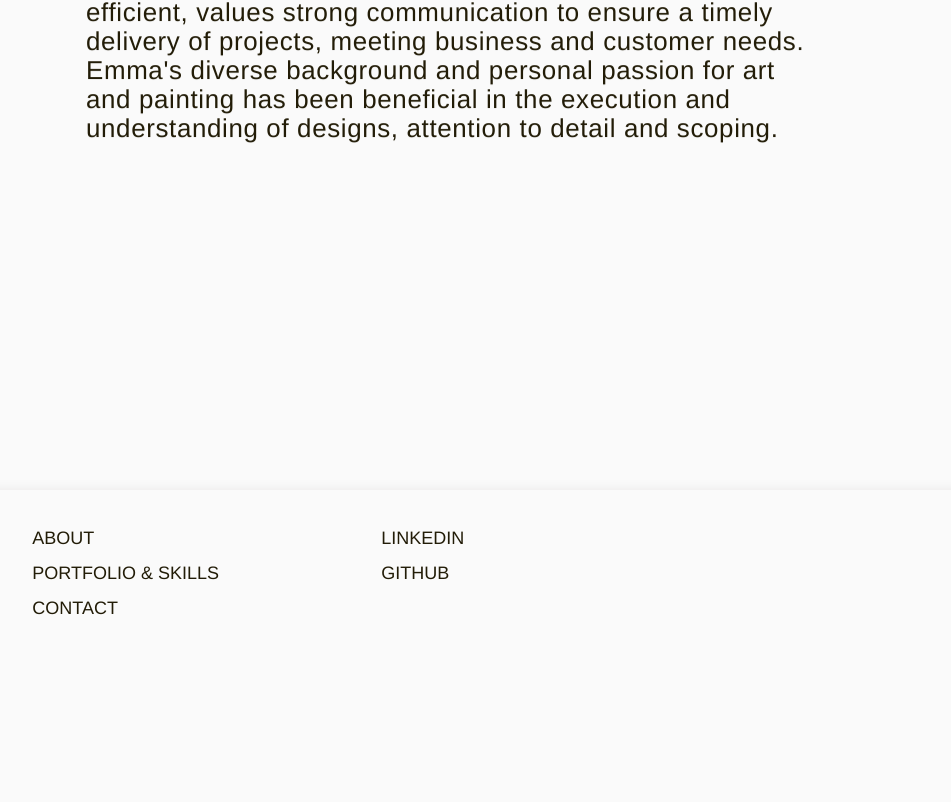
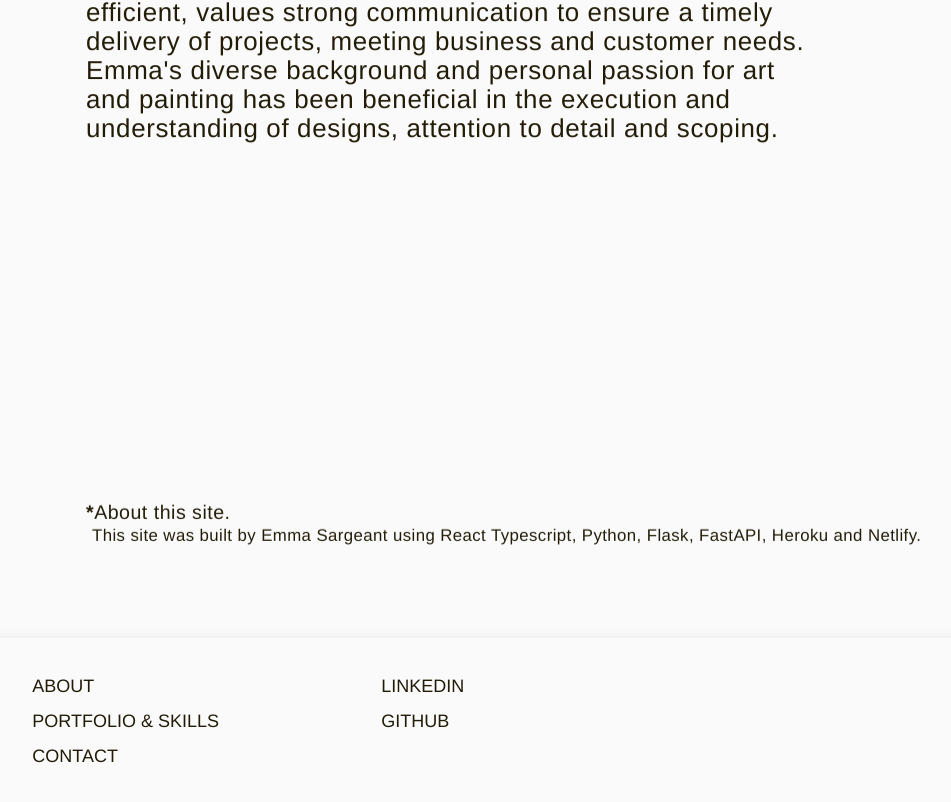
Before and after one commit to emmasarge/sarge_project, a React (Create React App) app: page /about in a window 1280 px wide. Shown: the part 1574-2376 px from the top of the page, without its empty margins (21-972 px from the left). Before the commit the page ends 2304 px from the top, so only its background shows below. Built offline with nearby package versions, Linux system fonts and the light colour scheme; no server answers.

Commit message:
add about site

```diff
--- /dev/null
+++ b/src/components/organsims/about-page/AboutSiteOrganism.tsx
@@ -0,0 +1,22 @@
+import { Parallax } from "react-scroll-parallax";
+
+export const AboutSiteOrganism = () => {
+  return (
+    <div className="w-11/12 lg:w-10/12 flex flex-col text-[0.85em] lg:text-[0.7em] mt-12 lg:mt-20">
+      <Parallax
+        className="pb-2"
+        easing={"easeOut"}
+        speed={3}
+        translateY={[6, -6]}
+      >
+        <h1 className="text-[1.5em] mt-[0.75em] lg:text-[1.75em] text-dark tracking-wide leading-[1.125em] flex flex-wrap ">
+          <span className="font-bold">*</span>About this site.
+        </h1>
+        <p className="text-[1.25em] w-[95%] ml-1.5 mt-[0.25em] lg:text-[1.5em] text-dark tracking-wide leading-[1.125em] flex  flex-wrap">
+          This site was built by Emma Sargeant using React Typescript, Python,
+          Flask, FastAPI, Heroku and Netlify.
+        </p>
+      </Parallax>
+    </div>
+  );
+};
--- a/src/screens/About.tsx
+++ b/src/screens/About.tsx
@@ -1,7 +1,7 @@
 import { Helmet } from "react-helmet";
 import { AboutOrganism } from "../components/organsims/about-page/AboutOrganism";
+import { AboutSiteOrganism } from "../components/organsims/about-page/AboutSiteOrganism";
 export const About = () => {
-
   return (
     <>
       <Helmet>
@@ -13,6 +13,9 @@ export const About = () => {
       </Helmet>
       <div className="min-h-screen flex w-full flex-col max-w-[1900px] justify-center mb-20 h-max">
         <AboutOrganism />
+        <div className="w-full flex justify-center items-center">
+          <AboutSiteOrganism />
+        </div>
       </div>
     </>
   );
```
Also changed, not shown: package.json (+6 -1 lines), 1 other file (tests, documents, lock files or other folders).
